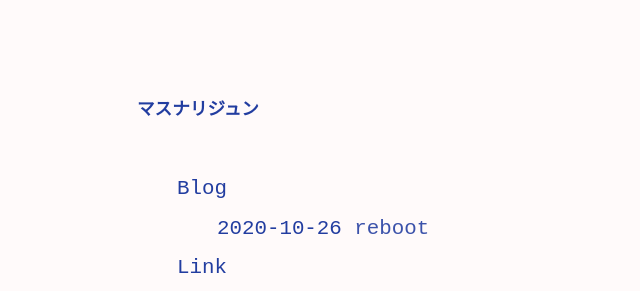
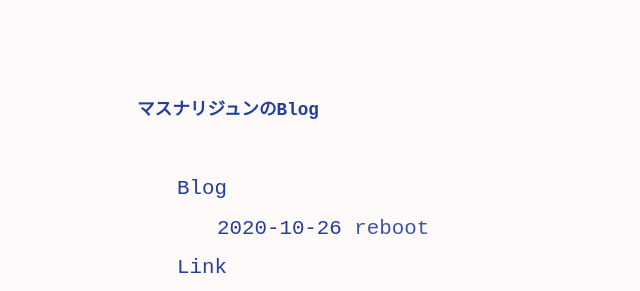
Before and after one commit to msnrjn/msnrjn.github.io, a Jekyll site: the page built from index.md, in a window 1280 px wide. Shown: the top 291 px of the page, without its empty margins (183-823 px from the left). Built offline with Jekyll 4.4.1, drawn with Linux system fonts in a browser that asks for light colours.

Commit message:
2020-10-27 00:25

```diff
--- a/_config.yml
+++ b/_config.yml
@@ -1,4 +1,4 @@
-title: マスナリジュン # name of the site
+title: マスナリジュンのBlog # name of the site
 author: msnrjn # name of site's author
 email:  # email of site's author
 url: https://msnrjn.net # root address of the site
```
